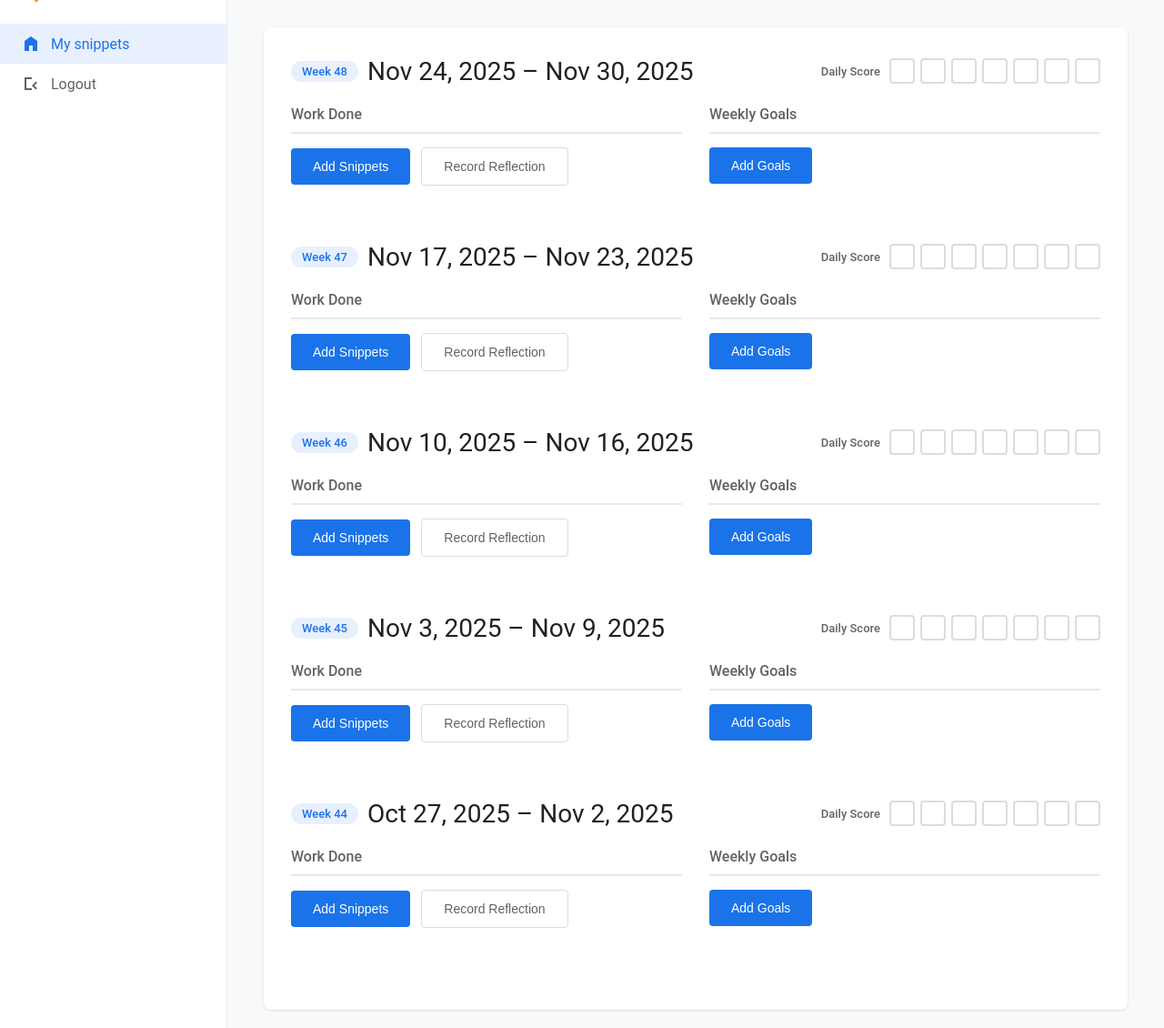
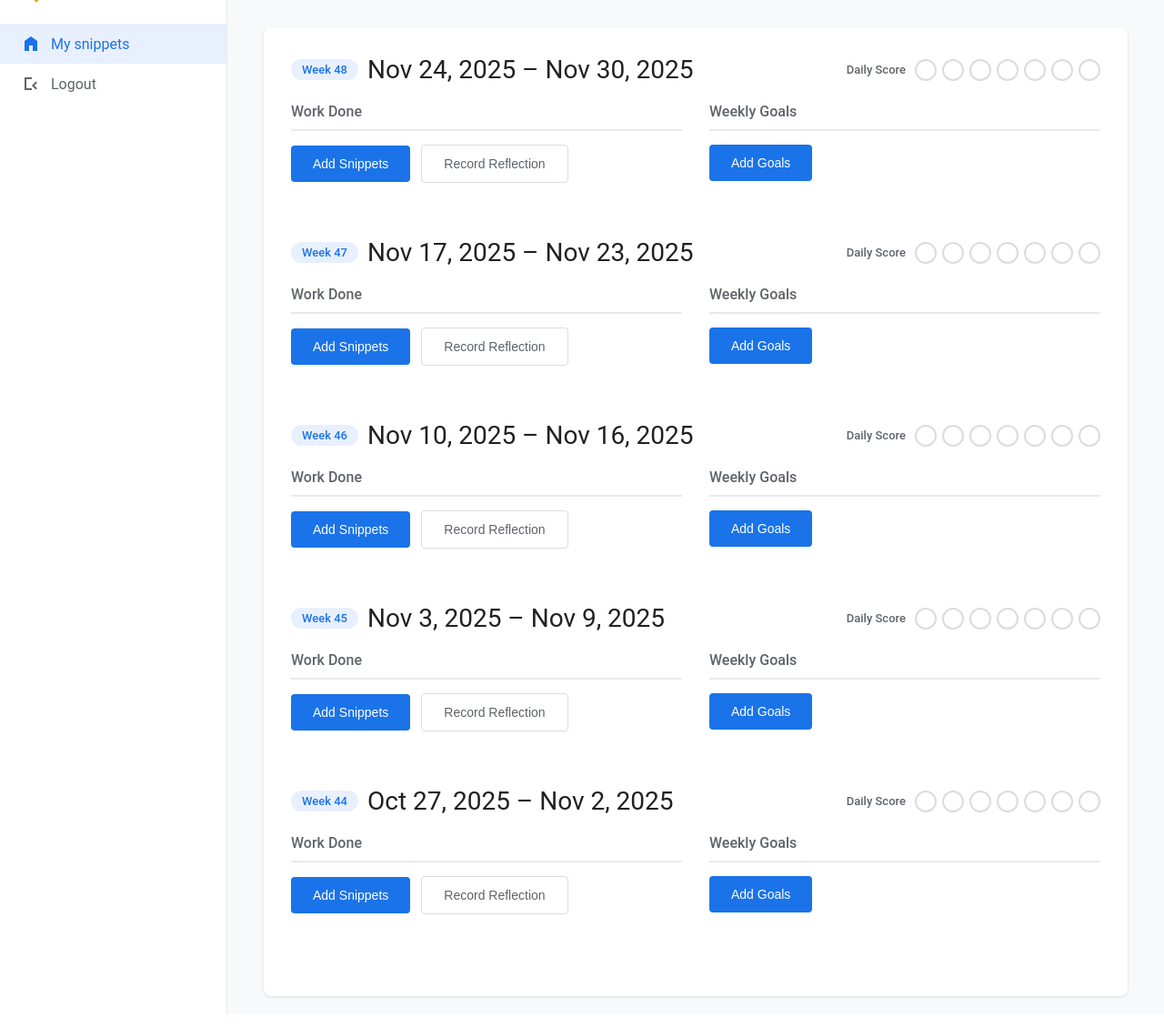
Before and after one commit to yellowleather/snippets, a Flask app: page / in a window 1280 px wide. Shown: the part 56-1186 px from the top of the page at 91% size. Run offline with Flask 3, Linux system fonts and the light colour scheme; the visitor is signed in with stand-in values (Sample User, id 1); data that the repository does not hold is empty.

Commit message:
Update daily score UI to radio button style
- Changed from square boxes to radio button style toggles
- Default: grey border circle (empty)
- Win state: green filled dot inside with green border
- Optimized .gcloudignore to exclude venv/ and reduce deployment size

🤖 Generated with [Claude Code](https://claude.com/claude-code)

Co-Authored-By: Claude <noreply@anthropic.com>

```diff
--- a/static/css/style.css
+++ b/static/css/style.css
@@ -181,12 +181,26 @@ nav {
 }
 
 .score-square {
-    width: 28px;
-    height: 28px;
+    width: 24px;
+    height: 24px;
     border: 2px solid #dadce0;
-    border-radius: 4px;
+    border-radius: 50%;
     background: white;
-    transition: all 0.2s ease;
+    position: relative;
+    transition: all 0.15s ease;
+}
+
+.score-square::before {
+    content: '';
+    position: absolute;
+    top: 50%;
+    left: 50%;
+    transform: translate(-50%, -50%) scale(0);
+    width: 12px;
+    height: 12px;
+    border-radius: 50%;
+    background: #34a853;
+    transition: transform 0.15s ease;
 }
 
 .score-square.clickable {
@@ -194,17 +208,18 @@ nav {
 }
 
 .score-square.clickable:hover {
-    border-color: #5f6368;
-    transform: scale(1.05);
+    border-color: #34a853;
+}
+
+.score-square.win::before {
+    transform: translate(-50%, -50%) scale(1);
 }
 
 .score-square.win {
-    background: #34a853;
     border-color: #34a853;
 }
 
 .score-square.win.clickable:hover {
-    background: #2d9148;
     border-color: #2d9148;
 }
 
```
Also changed, not shown: 1 other file.
